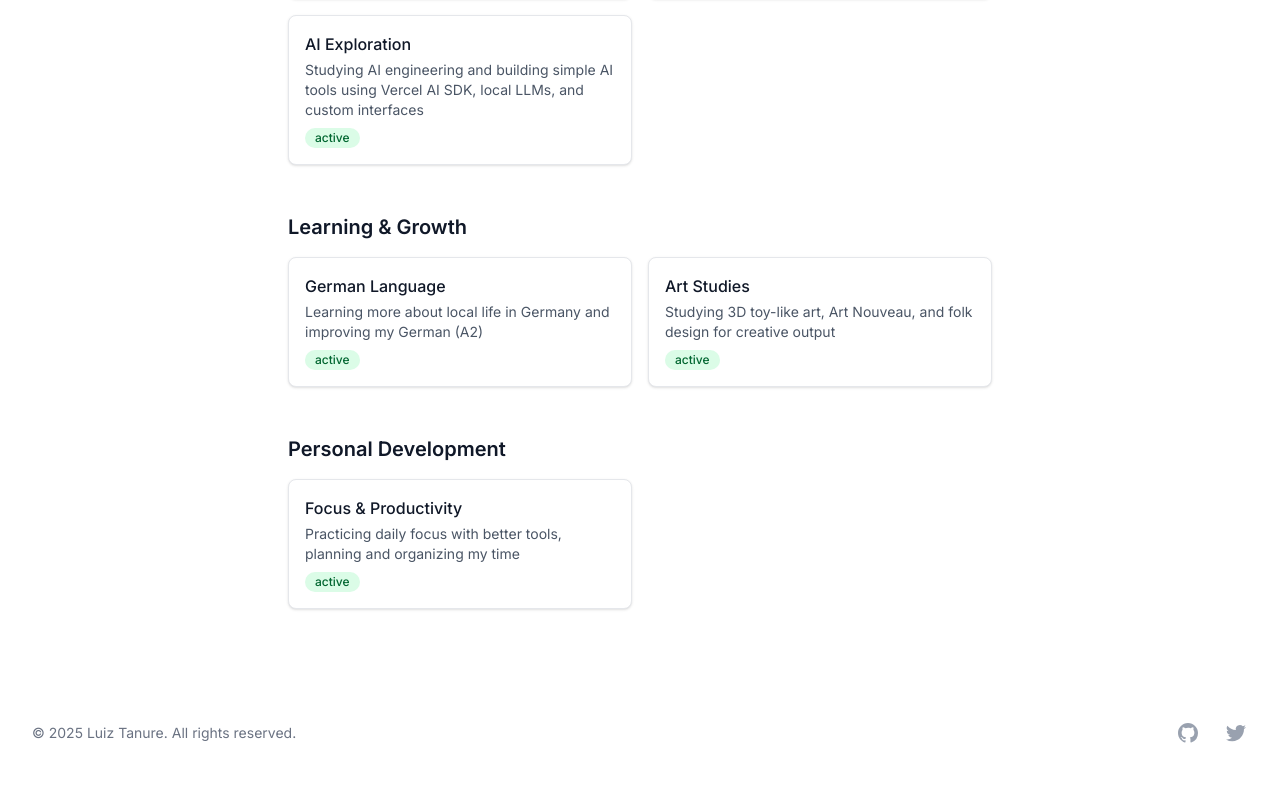
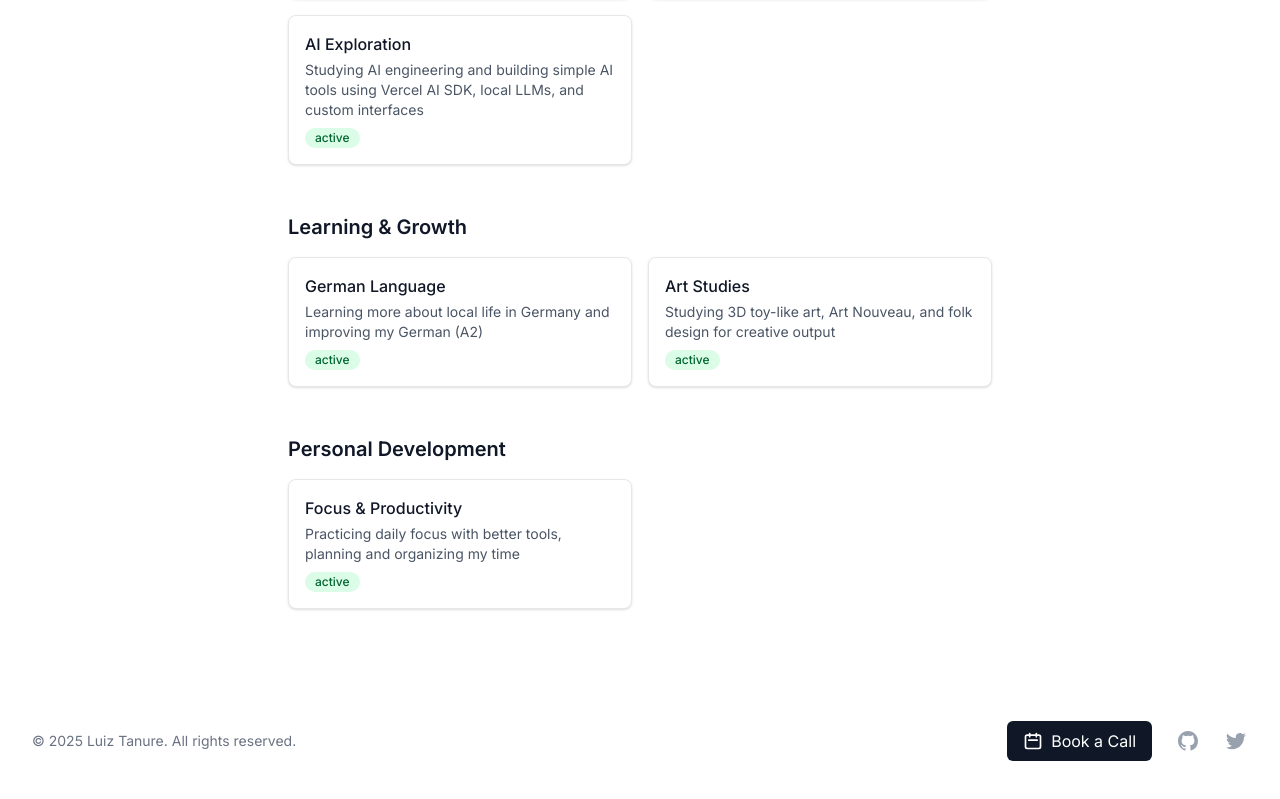
Before and after one commit to letanure/letanure, a Next.js app in the folder blog/: page /now in a window 1280 px wide. Shown: the part 653-1452 px from the top of the page. Built offline with nearby package versions, Linux system fonts and the light colour scheme.

Commit message:
Add "Book a Call" button to Footer component for enhanced user engagement

```diff
--- a/blog/src/components/Footer.tsx
+++ b/blog/src/components/Footer.tsx
@@ -10,7 +10,31 @@ export default function Footer() {
 					<p className="text-sm text-gray-500 dark:text-gray-400">
 						© {new Date().getFullYear()} {t.site.name}. All rights reserved.
 					</p>
-					<div className="flex space-x-6">
+					<div className="flex items-center space-x-6">
+						<a
+							href="https://cal.com/letanure"
+							target="_blank"
+							rel="noopener noreferrer"
+							className="inline-flex items-center px-4 py-2 rounded-md bg-gray-900 text-white hover:bg-gray-800 dark:bg-gray-700 dark:hover:bg-gray-600 transition-colors"
+							aria-label="Book a call"
+						>
+							<span className="sr-only">Book a call</span>
+							<svg
+								className="h-5 w-5 mr-2"
+								fill="none"
+								stroke="currentColor"
+								viewBox="0 0 24 24"
+								aria-hidden="true"
+							>
+								<path
+									strokeLinecap="round"
+									strokeLinejoin="round"
+									strokeWidth={2}
+									d="M8 7V3m8 4V3m-9 8h10M5 21h14a2 2 0 002-2V7a2 2 0 00-2-2H5a2 2 0 00-2 2v12a2 2 0 002 2z"
+								/>
+							</svg>
+							Book a Call
+						</a>
 						<a
 							href="https://github.com/letanure"
 							target="_blank"
```
